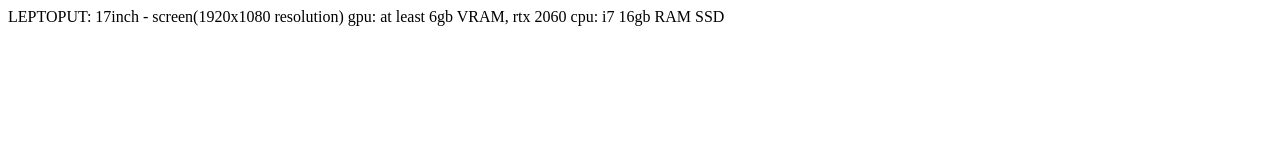
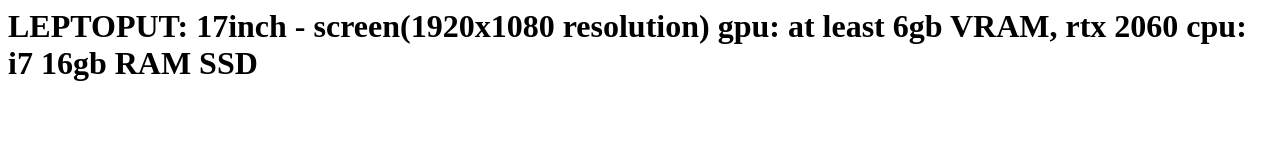
Before and after one commit to AE-software/requirements, a plain HTML site: page index.html in a window 1280 px wide. Drawn offline with Linux system fonts and the light colour scheme.

Commit message:
Update index.html

```diff
--- a/index.html
+++ b/index.html
@@ -1,5 +1,5 @@
-<p>LEPTOPUT: 17inch - screen(1920x1080 resolution)
+<h1>LEPTOPUT: 17inch - screen(1920x1080 resolution)
 gpu: at least 6gb VRAM, rtx 2060
 cpu: i7
 16gb RAM
-SSD</p>
+SSD</h1>
```
